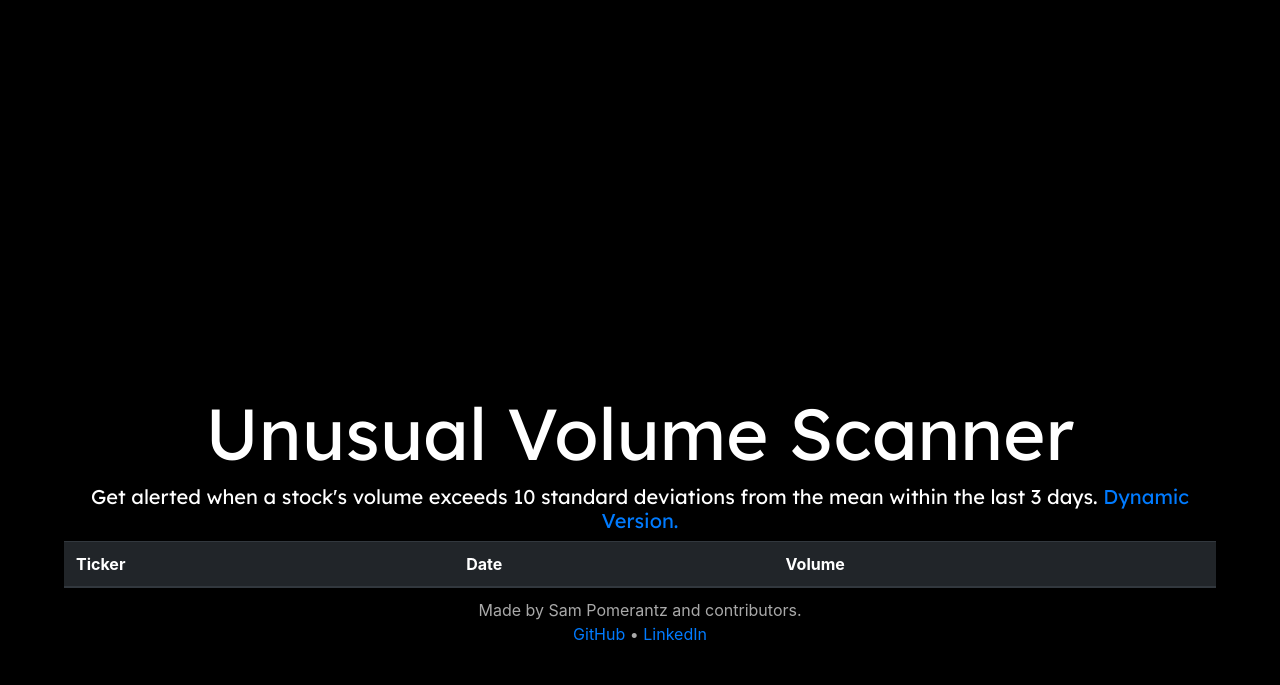
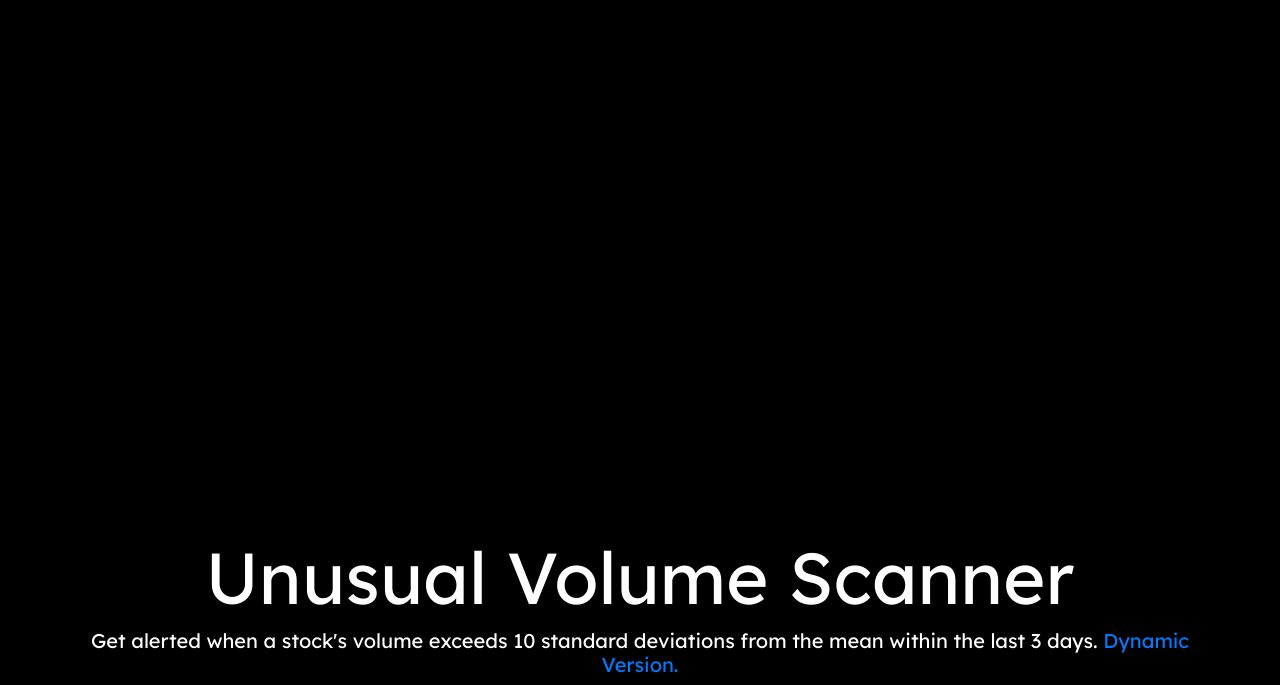
Before and after one commit to SamPom100/UnusualVolumeDetector, a Flask app: page / in a window 1280 px wide. Shown: the top 685 px of the page. Run offline with Flask 2, Linux system fonts and the light colour scheme; lists and menus that the app fills with data are empty; parts of the project's set-up code (start-up, migrations or seed data) failed here and were passed over; some libraries are stand-ins or nearby versions.

Commit message:
adjusted padding

```diff
--- a/index.html
+++ b/index.html
@@ -26,7 +26,7 @@
 
     <style>
       @import url('https://fonts.googleapis.com/css2?family=Lexend+Deca&display=swap');
-      h1 {font-family: 'Lexend Deca', sans-serif; text-align: center; color: white; padding-top: 40%;}
+      h1 {font-family: 'Lexend Deca', sans-serif; text-align: center; color: white; padding-top: 65%;}
       h2 {font-family: 'Lexend Deca', sans-serif; font-size: 20px; text-align: center; color: white;}
       body {color: A9A9A9; padding-bottom: 25px;}
       @media (max-width: 1024px) { h1 { font-size: 20vw; padding-top: 130%} }
--- a/templates/template.html
+++ b/templates/template.html
@@ -26,7 +26,7 @@
 
     <style>
       @import url('https://fonts.googleapis.com/css2?family=Lexend+Deca&display=swap');
-      h1 {font-family: 'Lexend Deca', sans-serif; text-align: center; color: white; padding-top: 40%;}
+      h1 {font-family: 'Lexend Deca', sans-serif; text-align: center; color: white; padding-top: 65%;}
       h2 {font-family: 'Lexend Deca', sans-serif; font-size: 20px; text-align: center; color: white;}
       body {color: A9A9A9; padding-bottom: 25px;}
       @media (max-width: 1024px) { h1 { font-size: 20vw; padding-top: 130%} }
```
